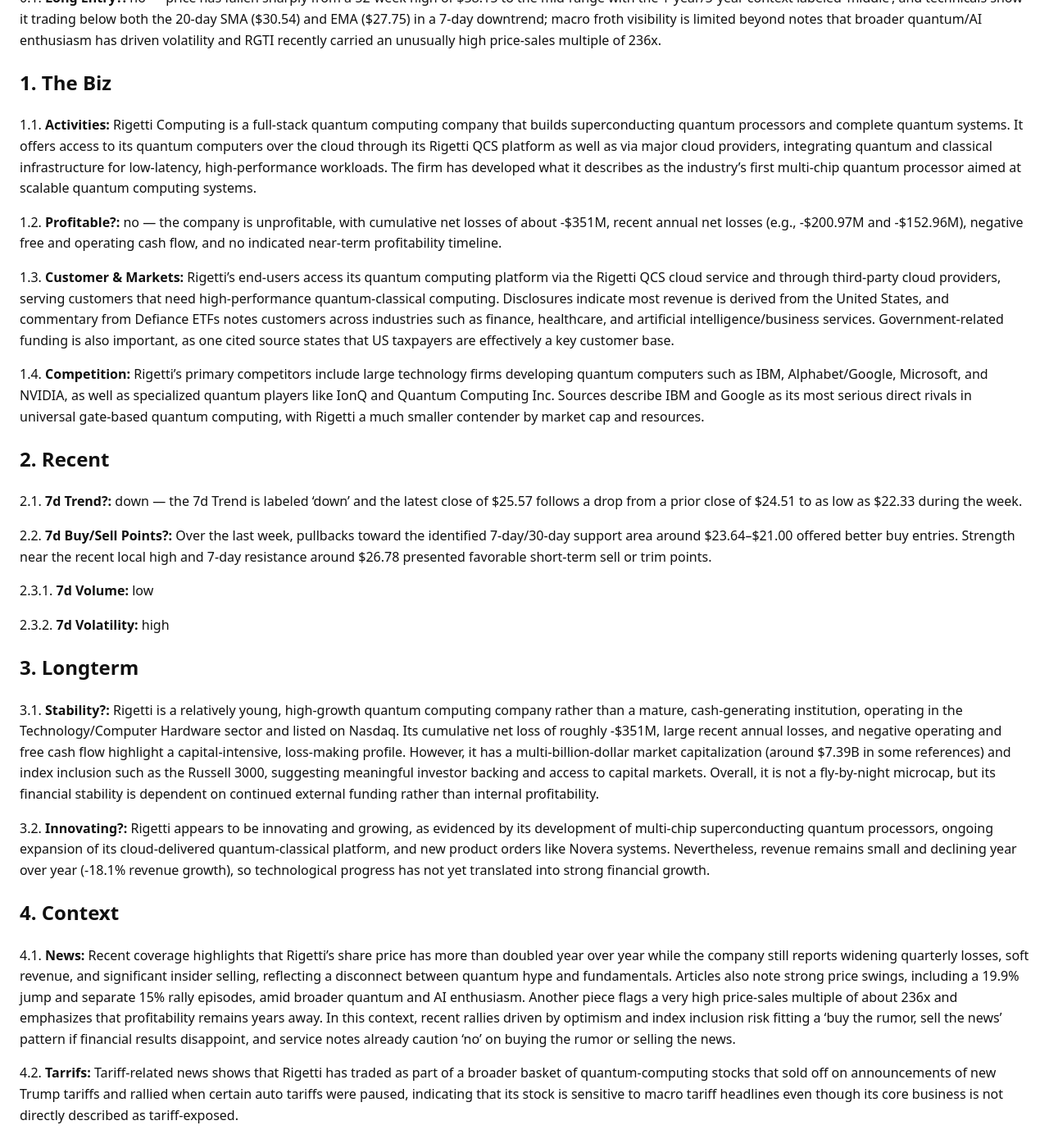
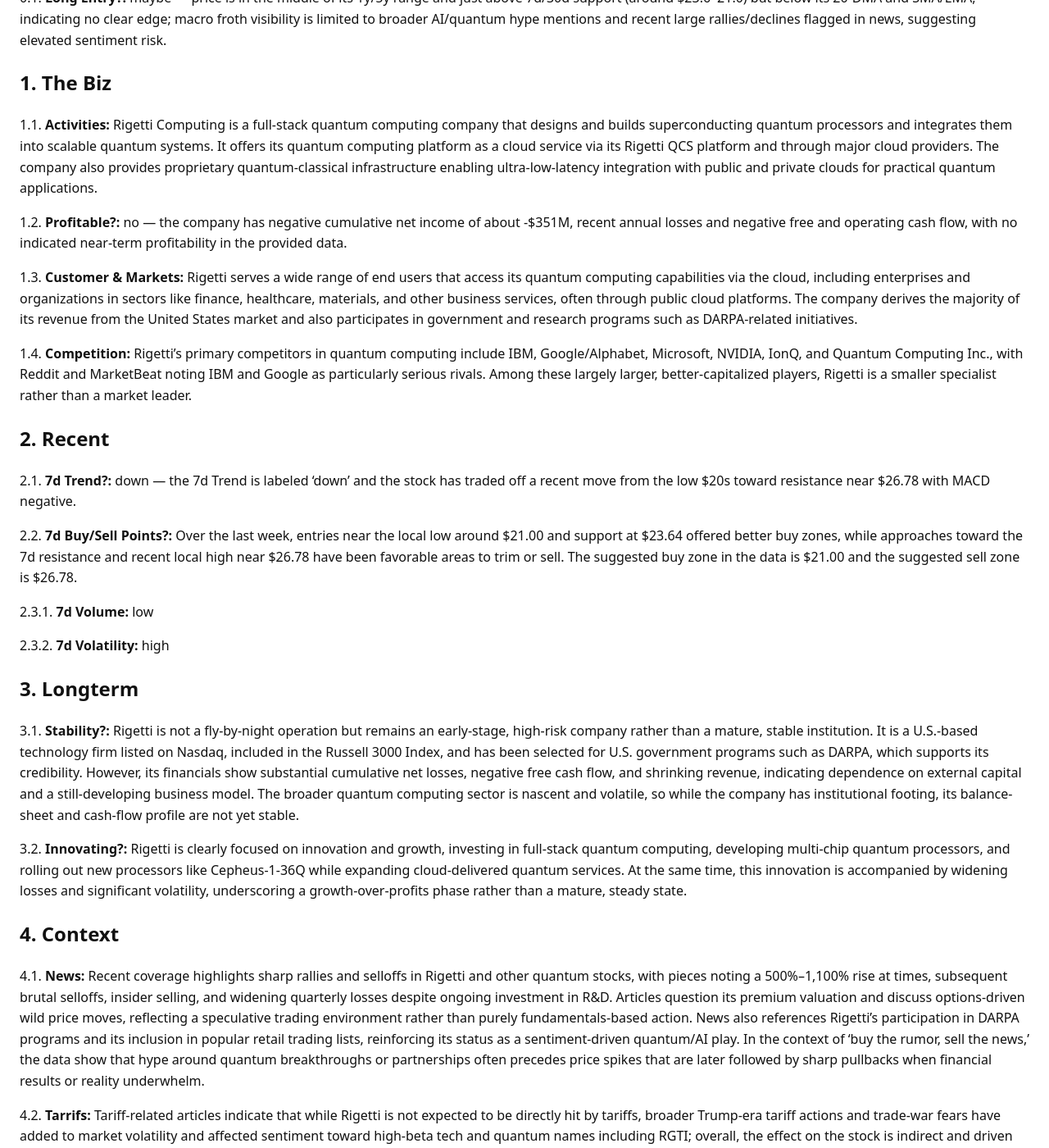
Before and after one commit to ryness/stonks, a Jekyll site: the page built from _reports/RGTI.md, in a window 1280 px wide and 1400 px high, scrolled down 982 px. Shown: the whole window at 82% size. Built offline with Jekyll 4.4.1, drawn with Linux system fonts in a browser that asks for light colours; some of the changed text lies outside the part shown.

Commit message:
Update report: rotation+GodsEye

```diff
--- a/_reports/RGTI.md
+++ b/_reports/RGTI.md
@@ -2,11 +2,11 @@
 layout: default
 title: "RGTI Stock Report"
 ticker: "RGTI"
-date: 2025-12-27
-generated_at: 2025-12-27T20:22:25.003860+00:00
-runtime_seconds: 26.61
+date: 2026-01-01
+generated_at: 2026-01-01T10:23:29.402371+00:00
+runtime_seconds: 28.65
 raw_markdown: |
-  **Generated:** <time class="js-local-time" datetime="2025-12-27T20:22:25.003860+00:00">2025-12-27 20:22 UTC</time> (runtime 26.61s)
+  **Generated:** <time class="js-local-time" datetime="2026-01-01T10:23:29.402371+00:00">2026-01-01 10:23 UTC</time> (runtime 28.65s)
 
   ![Rigetti Computing, Inc. Common Stock logo](https://ryness.github.io/stonks/assets/logos/RGTI.svg)
 
@@ -51,23 +51,23 @@ raw_markdown: |
 
   ## 0. Entry Radar
 
-  0.1. **Long Entry?:** no — price has fallen sharply from a 52-week high of $58.15 to the mid-range with the 1-year/5-year context labeled 'middle', and technicals show it trading below both the 20-day SMA ($30.54) and EMA ($27.75) in a 7-day downtrend; macro froth visibility is limited beyond notes that broader quantum/AI enthusiasm has driven volatility and RGTI recently carried an unusually high price-sales multiple of 236x.
+  0.1. **Long Entry?:** maybe — price is in the middle of its 1y/5y range and just above 7d/30d support (around $23.6–21.0) but below its 20‑DMA and SMA/EMA, indicating no clear edge; macro froth visibility is limited to broader AI/quantum hype mentions and recent large rallies/declines flagged in news, suggesting elevated sentiment risk.
 
   ## 1. The Biz
 
-  1.1. **Activities:** Rigetti Computing is a full-stack quantum computing company that builds superconducting quantum processors and complete quantum systems. It offers access to its quantum computers over the cloud through its Rigetti QCS platform as well as via major cloud providers, integrating quantum and classical infrastructure for low-latency, high-performance workloads. The firm has developed what it describes as the industry's first multi-chip quantum processor aimed at scalable quantum computing systems.
+  1.1. **Activities:** Rigetti Computing is a full-stack quantum computing company that designs and builds superconducting quantum processors and integrates them into scalable quantum systems. It offers its quantum computing platform as a cloud service via its Rigetti QCS platform and through major cloud providers. The company also provides proprietary quantum‑classical infrastructure enabling ultra‑low‑latency integration with public and private clouds for practical quantum applications.
 
-  1.2. **Profitable?:** no — the company is unprofitable, with cumulative net losses of about -$351M, recent annual net losses (e.g., -$200.97M and -$152.96M), negative free and operating cash flow, and no indicated near-term profitability timeline.
+  1.2. **Profitable?:** no — the company has negative cumulative net income of about -$351M, recent annual losses and negative free and operating cash flow, with no indicated near-term profitability in the provided data.
 
-  1.3. **Customer & Markets:** Rigetti's end-users access its quantum computing platform via the Rigetti QCS cloud service and through third-party cloud providers, serving customers that need high-performance quantum-classical computing. Disclosures indicate most revenue is derived from the United States, and commentary from Defiance ETFs notes customers across industries such as finance, healthcare, and artificial intelligence/business services. Government-related funding is also important, as one cited source states that US taxpayers are effectively a key customer base.
+  1.3. **Customer & Markets:** Rigetti serves a wide range of end users that access its quantum computing capabilities via the cloud, including enterprises and organizations in sectors like finance, healthcare, materials, and other business services, often through public cloud platforms. The company derives the majority of its revenue from the United States market and also participates in government and research programs such as DARPA-related initiatives.
 
-  1.4. **Competition:** Rigetti's primary competitors include large technology firms developing quantum computers such as IBM, Alphabet/Google, Microsoft, and NVIDIA, as well as specialized quantum players like IonQ and Quantum Computing Inc. Sources describe IBM and Google as its most serious direct rivals in universal gate-based quantum computing, with Rigetti a much smaller contender by market cap and resources.
+  1.4. **Competition:** Rigetti's primary competitors in quantum computing include IBM, Google/Alphabet, Microsoft, NVIDIA, IonQ, and Quantum Computing Inc., with Reddit and MarketBeat noting IBM and Google as particularly serious rivals. Among these largely larger, better-capitalized players, Rigetti is a smaller specialist rather than a market leader.
 
   ## 2. Recent
 
-  2.1. **7d Trend?:** down — the 7d Trend is labeled 'down' and the latest close of $25.57 follows a drop from a prior close of $24.51 to as low as $22.33 during the week.
+  2.1. **7d Trend?:** down — the 7d Trend is labeled 'down' and the stock has traded off a recent move from the low $20s toward resistance near $26.78 with MACD negative.
 
-  2.2. **7d Buy/Sell Points?:** Over the last week, pullbacks toward the identified 7-day/30-day support area around $23.64–$21.00 offered better buy entries. Strength near the recent local high and 7-day resistance around $26.78 presented favorable short-term sell or trim points.
+  2.2. **7d Buy/Sell Points?:** Over the last week, entries near the local low around $21.00 and support at $23.64 offered better buy zones, while approaches toward the 7d resistance and recent local high near $26.78 have been favorable areas to trim or sell. The suggested buy zone in the data is $21.00 and the suggested sell zone is $26.78.
 
   2.3.1. **7d Volume:** low
 
@@ -75,15 +75,15 @@ raw_markdown: |
 
   ## 3. Longterm
 
-  3.1. **Stability?:** Rigetti is a relatively young, high-growth quantum computing company rather than a mature, cash-generating institution, operating in the Technology/Computer Hardware sector and listed on Nasdaq. Its cumulative net loss of roughly -$351M, large recent annual losses, and negative operating and free cash flow highlight a capital-intensive, loss-making profile. However, it has a multi-billion-dollar market capitalization (around $7.39B in some references) and index inclusion such as the Russell 3000, suggesting meaningful investor backing and access to capital markets. Overall, it is not a fly-by-night microcap, but its financial stability is dependent on continued external funding rather than internal profitability.
+  3.1. **Stability?:** Rigetti is not a fly-by-night operation but remains an early-stage, high-risk company rather than a mature, stable institution. It is a U.S.-based technology firm listed on Nasdaq, included in the Russell 3000 Index, and has been selected for U.S. government programs such as DARPA, which supports its credibility. However, its financials show substantial cumulative net losses, negative free cash flow, and shrinking revenue, indicating dependence on external capital and a still‑developing business model. The broader quantum computing sector is nascent and volatile, so while the company has institutional footing, its balance-sheet and cash-flow profile are not yet stable.
 
-  3.2. **Innovating?:** Rigetti appears to be innovating and growing, as evidenced by its development of multi-chip superconducting quantum processors, ongoing expansion of its cloud-delivered quantum-classical platform, and new product orders like Novera systems. Nevertheless, revenue remains small and declining year over year (-18.1% revenue growth), so technological progress has not yet translated into strong financial growth.
+  3.2. **Innovating?:** Rigetti is clearly focused on innovation and growth, investing in full‑stack quantum computing, developing multi‑chip quantum processors, and rolling out new processors like Cepheus‑1‑36Q while expanding cloud-delivered quantum services. At the same time, this innovation is accompanied by widening losses and significant volatility, underscoring a growth‑over‑profits phase rather than a mature, steady state.
 
   ## 4. Context
 
-  4.1. **News:** Recent coverage highlights that Rigetti's share price has more than doubled year over year while the company still reports widening quarterly losses, soft revenue, and significant insider selling, reflecting a disconnect between quantum hype and fundamentals. Articles also note strong price swings, including a 19.9% jump and separate 15% rally episodes, amid broader quantum and AI enthusiasm. Another piece flags a very high price-sales multiple of about 236x and emphasizes that profitability remains years away. In this context, recent rallies driven by optimism and index inclusion risk fitting a 'buy the rumor, sell the news' pattern if financial results disappoint, and service notes already caution 'no' on buying the rumor or selling the news.
+  4.1. **News:** Recent coverage highlights sharp rallies and selloffs in Rigetti and other quantum stocks, with pieces noting a 500%–1,100% rise at times, subsequent brutal selloffs, insider selling, and widening quarterly losses despite ongoing investment in R&D. Articles question its premium valuation and discuss options-driven wild price moves, reflecting a speculative trading environment rather than purely fundamentals-based action. News also references Rigetti's participation in DARPA programs and its inclusion in popular retail trading lists, reinforcing its status as a sentiment-driven quantum/AI play. In the context of 'buy the rumor, sell the news,' the data show that hype around quantum breakthroughs or partnerships often precedes price spikes that are later followed by sharp pullbacks when financial results or reality underwhelm.
 
-  4.2. **Tarrifs:** Tariff-related news shows that Rigetti has traded as part of a broader basket of quantum-computing stocks that sold off on announcements of new Trump tariffs and rallied when certain auto tariffs were paused, indicating that its stock is sensitive to macro tariff headlines even though its core business is not directly described as tariff-exposed.
+  4.2. **Tarrifs:** Tariff-related articles indicate that while Rigetti is not expected to be directly hit by tariffs, broader Trump-era tariff actions and trade-war fears have added to market volatility and affected sentiment toward high-beta tech and quantum names including RGTI; overall, the effect on the stock is indirect and driven by macro risk appetite rather than company-specific tariff costs.
 
   ## 5. QuickRef
 
@@ -235,7 +235,7 @@ raw_markdown: |
       google_custom_search: 5 result(s)
     newsapi search -&gt; RGTI tariffs (priority: newsapi, gnews, guardian)
   NewsAPI search: GET https://newsapi.org/v2/everything?q=RGTI+tariffs&amp;pageSize=5&amp;language=en&amp;sortBy=publishedAt&amp;apiKey=%2A%2A%2A
-      newsapi: 5 result(s)
+      newsapi: 4 result(s)
     google_custom_search search -&gt; RGTI tariff impact (priority: google_custom_search, newsapi, gnews, guardian)
   Google Custom Search: GET https://www.googleapis.com/customsearch/v1?key=%2A%2A%2A&amp;cx=46c4e3bbc6b31470f&amp;q=RGTI+tariff+impact&amp;num=5
       google_custom_search: 5 result(s)
@@ -257,12 +257,12 @@ raw_markdown: |
     - 4.2 Tarrifs
   Asking OpenAI for analysis...
   Received response from OpenAI.
-  LLM raw output (truncated): {&quot;0.1&quot;: &quot;no — price has fallen sharply from a 52-week high of $58.15 to the mid-range with the 1-year/5-year context labeled &#x27;middle&#x27;, and technicals show it trading below both the 20-day SMA ($30.54) and EMA ($27.75) in a 7-day downtrend; macro froth visibility is limited beyond notes that broader quantum/AI enthusiasm has driven volatility and RGTI recently carried an unusually high price-sales multiple of 236x.&quot;, &quot;1.1&quot;: &quot;Rigetti Computing is a full-stack quantum computing company that builds superconducting quantum processors and complete quantum systems. It offers access to its quantum com
+  LLM raw output (truncated): {&quot;0.1&quot;: &quot;maybe — price is in the middle of its 1y/5y range and just above 7d/30d support (around $23.6–21.0) but below its 20‑DMA and SMA/EMA, indicating no clear edge; macro froth visibility is limited to broader AI/quantum hype mentions and recent large rallies/declines flagged in news, suggesting elevated sentiment risk.&quot;, &quot;1.1&quot;: &quot;Rigetti Computing is a full-stack quantum computing company that designs and builds superconducting quantum processors and integrates them into scalable quantum systems. It offers its quantum computing platform as a cloud service via its Rigetti QCS platform and t
   </code></pre>
   </details>
 ---
 
-**Generated:** <time class="js-local-time" datetime="2025-12-27T20:22:25.003860+00:00">2025-12-27 20:22 UTC</time> (runtime 26.61s)
+**Generated:** <time class="js-local-time" datetime="2026-01-01T10:23:29.402371+00:00">2026-01-01 10:23 UTC</time> (runtime 28.65s)
 
 ![Rigetti Computing, Inc. Common Stock logo](https://ryness.github.io/stonks/assets/logos/RGTI.svg)
 
@@ -307,23 +307,23 @@ raw_markdown: |
 
 ## 0. Entry Radar
 
-0.1. **Long Entry?:** no — price has fallen sharply from a 52-week high of $58.15 to the mid-range with the 1-year/5-year context labeled 'middle', and technicals show it trading below both the 20-day SMA ($30.54) and EMA ($27.75) in a 7-day downtrend; macro froth visibility is limited beyond notes that broader quantum/AI enthusiasm has driven volatility and RGTI recently carried an unusually high price-sales multiple of 236x.
+0.1. **Long Entry?:** maybe — price is in the middle of its 1y/5y range and just above 7d/30d support (around $23.6–21.0) but below its 20‑DMA and SMA/EMA, indicating no clear edge; macro froth visibility is limited to broader AI/quantum hype mentions and recent large rallies/declines flagged in news, suggesting elevated sentiment risk.
 
 ## 1. The Biz
 
-1.1. **Activities:** Rigetti Computing is a full-stack quantum computing company that builds superconducting quantum processors and complete quantum systems. It offers access to its quantum computers over the cloud through its Rigetti QCS platform as well as via major cloud providers, integrating quantum and classical infrastructure for low-latency, high-performance workloads. The firm has developed what it describes as the industry's first multi-chip quantum processor aimed at scalable quantum computing systems.
+1.1. **Activities:** Rigetti Computing is a full-stack quantum computing company that designs and builds superconducting quantum processors and integrates them into scalable quantum systems. It offers its quantum computing platform as a cloud service via its Rigetti QCS platform and through major cloud providers. The company also provides proprietary quantum‑classical infrastructure enabling ultra‑low‑latency integration with public and private clouds for practical quantum applications.
 
-1.2. **Profitable?:** no — the company is unprofitable, with cumulative net losses of about -$351M, recent annual net losses (e.g., -$200.97M and -$152.96M), negative free and operating cash flow, and no indicated near-term profitability timeline.
+1.2. **Profitable?:** no — the company has negative cumulative net income of about -$351M, recent annual losses and negative free and operating cash flow, with no indicated near-term profitability in the provided data.
 
-1.3. **Customer & Markets:** Rigetti's end-users access its quantum computing platform via the Rigetti QCS cloud service and through third-party cloud providers, serving customers that need high-performance quantum-classical computing. Disclosures indicate most revenue is derived from the United States, and commentary from Defiance ETFs notes customers across industries such as finance, healthcare, and artificial intelligence/business services. Government-related funding is also important, as one cited source states that US taxpayers are effectively a key customer base.
+1.3. **Customer & Markets:** Rigetti serves a wide range of end users that access its quantum computing capabilities via the cloud, including enterprises and organizations in sectors like finance, healthcare, materials, and other business services, often through public cloud platforms. The company derives the majority of its revenue from the United States market and also participates in government and research programs such as DARPA-related initiatives.
 
-1.4. **Competition:** Rigetti's primary competitors include large technology firms developing quantum computers such as IBM, Alphabet/Google, Microsoft, and NVIDIA, as well as specialized quantum players like IonQ and Quantum Computing Inc. Sources describe IBM and Google as its most serious direct rivals in universal gate-based quantum computing, with Rigetti a much smaller contender by market cap and resources.
+1.4. **Competition:** Rigetti's primary competitors in quantum computing include IBM, Google/Alphabet, Microsoft, NVIDIA, IonQ, and Quantum Computing Inc., with Reddit and MarketBeat noting IBM and Google as particularly serious rivals. Among these largely larger, better-capitalized players, Rigetti is a smaller specialist rather than a market leader.
 
 ## 2. Recent
 
-2.1. **7d Trend?:** down — the 7d Trend is labeled 'down' and the latest close of $25.57 follows a drop from a prior close of $24.51 to as low as $22.33 during the week.
+2.1. **7d Trend?:** down — the 7d Trend is labeled 'down' and the stock has traded off a recent move from the low $20s toward resistance near $26.78 with MACD negative.
 
-2.2. **7d Buy/Sell Points?:** Over the last week, pullbacks toward the identified 7-day/30-day support area around $23.64–$21.00 offered better buy entries. Strength near the recent local high and 7-day resistance around $26.78 presented favorable short-term sell or trim points.
+2.2. **7d Buy/Sell Points?:** Over the last week, entries near the local low around $21.00 and support at $23.64 offered better buy zones, while approaches toward the 7d resistance and recent local high near $26.78 have been favorable areas to trim or sell. The suggested buy zone in the data is $21.00 and the suggested sell zone is $26.78.
 
 2.3.1. **7d Volume:** low
 
@@ -331,15 +331,15 @@ raw_markdown: |
 
 ## 3. Longterm
 
-3.1. **Stability?:** Rigetti is a relatively young, high-growth quantum computing company rather than a mature, cash-generating institution, operating in the Technology/Computer Hardware sector and listed on Nasdaq. Its cumulative net loss of roughly -$351M, large recent annual losses, and negative operating and free cash flow highlight a capital-intensive, loss-making profile. However, it has a multi-billion-dollar market capitalization (around $7.39B in some references) and index inclusion such as the Russell 3000, suggesting meaningful investor backing and access to capital markets. Overall, it is not a fly-by-night microcap, but its financial stability is dependent on continued external funding rather than internal profitability.
+3.1. **Stability?:** Rigetti is not a fly-by-night operation but remains an early-stage, high-risk company rather than a mature, stable institution. It is a U.S.-based technology firm listed on Nasdaq, included in the Russell 3000 Index, and has been selected for U.S. government programs such as DARPA, which supports its credibility. However, its financials show substantial cumulative net losses, negative free cash flow, and shrinking revenue, indicating dependence on external capital and a still‑developing business model. The broader quantum computing sector is nascent and volatile, so while the company has institutional footing, its balance-sheet and cash-flow profile are not yet stable.
 
-3.2. **Innovating?:** Rigetti appears to be innovating and growing, as evidenced by its development of multi-chip superconducting quantum processors, ongoing expansion of its cloud-delivered quantum-classical platform, and new product orders like Novera systems. Nevertheless, revenue remains small and declining year over year (-18.1% revenue growth), so technological progress has not yet translated into strong financial growth.
+3.2. **Innovating?:** Rigetti is clearly focused on innovation and growth, investing in full‑stack quantum computing, developing multi‑chip quantum processors, and rolling out new processors like Cepheus‑1‑36Q while expanding cloud-delivered quantum services. At the same time, this innovation is accompanied by widening losses and significant volatility, underscoring a growth‑over‑profits phase rather than a mature, steady state.
 
 ## 4. Context
 
-4.1. **News:** Recent coverage highlights that Rigetti's share price has more than doubled year over year while the company still reports widening quarterly losses, soft revenue, and significant insider selling, reflecting a disconnect between quantum hype and fundamentals. Articles also note strong price swings, including a 19.9% jump and separate 15% rally episodes, amid broader quantum and AI enthusiasm. Another piece flags a very high price-sales multiple of about 236x and emphasizes that profitability remains years away. In this context, recent rallies driven by optimism and index inclusion risk fitting a 'buy the rumor, sell the news' pattern if financial results disappoint, and service notes already caution 'no' on buying the rumor or selling the news.
+4.1. **News:** Recent coverage highlights sharp rallies and selloffs in Rigetti and other quantum stocks, with pieces noting a 500%–1,100% rise at times, subsequent brutal selloffs, insider selling, and widening quarterly losses despite ongoing investment in R&D. Articles question its premium valuation and discuss options-driven wild price moves, reflecting a speculative trading environment rather than purely fundamentals-based action. News also references Rigetti's participation in DARPA programs and its inclusion in popular retail trading lists, reinforcing its status as a sentiment-driven quantum/AI play. In the context of 'buy the rumor, sell the news,' the data show that hype around quantum breakthroughs or partnerships often precedes price spikes that are later followed by sharp pullbacks when financial results or reality underwhelm.
 
-4.2. **Tarrifs:** Tariff-related news shows that Rigetti has traded as part of a broader basket of quantum-computing stocks that sold off on announcements of new Trump tariffs and rallied when certain auto tariffs were paused, indicating that its stock is sensitive to macro tariff headlines even though its core business is not directly described as tariff-exposed.
+4.2. **Tarrifs:** Tariff-related articles indicate that while Rigetti is not expected to be directly hit by tariffs, broader Trump-era tariff actions and trade-war fears have added to market volatility and affected sentiment toward high-beta tech and quantum names including RGTI; overall, the effect on the stock is indirect and driven by macro risk appetite rather than company-specific tariff costs.
 
 ## 5. QuickRef
 
@@ -491,7 +491,7 @@ Google Custom Search: GET https://www.googleapis.com/customsearch/v1?key=%2A%2A%
     google_custom_search: 5 result(s)
   newsapi search -&gt; RGTI tariffs (priority: newsapi, gnews, guardian)
 NewsAPI search: GET https://newsapi.org/v2/everything?q=RGTI+tariffs&amp;pageSize=5&amp;language=en&amp;sortBy=publishedAt&amp;apiKey=%2A%2A%2A
-    newsapi: 5 result(s)
+    newsapi: 4 result(s)
   google_custom_search search -&gt; RGTI tariff impact (priority: google_custom_search, newsapi, gnews, guardian)
 Google Custom Search: GET https://www.googleapis.com/customsearch/v1?key=%2A%2A%2A&amp;cx=46c4e3bbc6b31470f&amp;q=RGTI+tariff+impact&amp;num=5
     google_custom_search: 5 result(s)
@@ -513,6 +513,6 @@ Dispatching bullets to OpenAI:
   - 4.2 Tarrifs
 Asking OpenAI for analysis...
 Received response from OpenAI.
-LLM raw output (truncated): {&quot;0.1&quot;: &quot;no — price has fallen sharply from a 52-week high of $58.15 to the mid-range with the 1-year/5-year context labeled &#x27;middle&#x27;, and technicals show it trading below both the 20-day SMA ($30.54) and EMA ($27.75) in a 7-day downtrend; macro froth visibility is limited beyond notes that broader quantum/AI enthusiasm has driven volatility and RGTI recently carried an unusually high price-sales multiple of 236x.&quot;, &quot;1.1&quot;: &quot;Rigetti Computing is a full-stack quantum computing company that builds superconducting quantum processors and complete quantum systems. It offers access to its quantum com
+LLM raw output (truncated): {&quot;0.1&quot;: &quot;maybe — price is in the middle of its 1y/5y range and just above 7d/30d support (around $23.6–21.0) but below its 20‑DMA and SMA/EMA, indicating no clear edge; macro froth visibility is limited to broader AI/quantum hype mentions and recent large rallies/declines flagged in news, suggesting elevated sentiment risk.&quot;, &quot;1.1&quot;: &quot;Rigetti Computing is a full-stack quantum computing company that designs and builds superconducting quantum processors and integrates them into scalable quantum systems. It offers its quantum computing platform as a cloud service via its Rigetti QCS platform and t
 </code></pre>
 </details>
```
Also changed, not shown: _reports/GODSEYE.md (+28 -30 lines).
